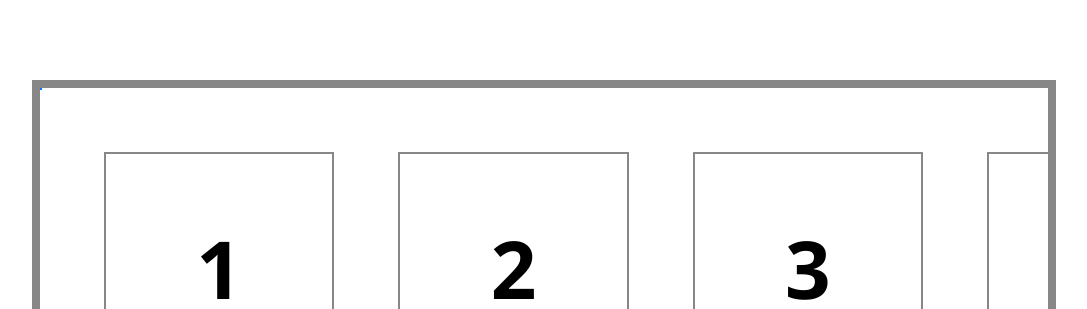
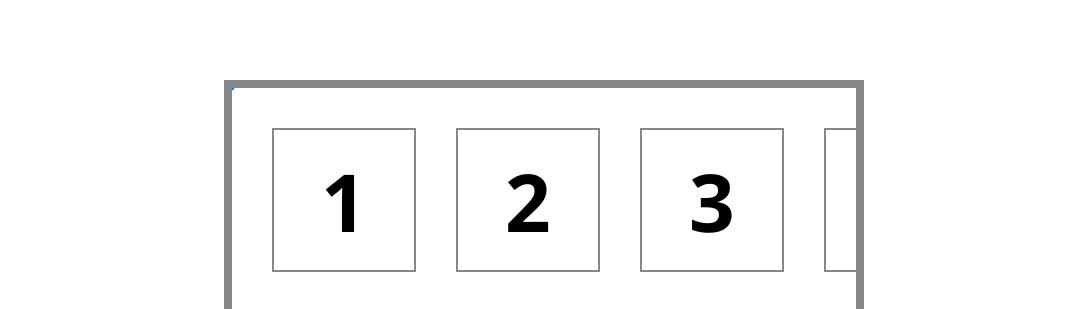
Before and after one commit to CodeSteppe/area-selector, a plain HTML site: page index.html in a window 1280 px wide. Shown: the top 309 px of the page, without its empty margins (96-1183 px from the left). Drawn offline with Linux system fonts and the light colour scheme.

Commit message:
update styles

```diff
--- a/style.css
+++ b/style.css
@@ -14,19 +14,19 @@ body {
 }
 
 #grid {
-  width: 80vw;
+  width: 80vh;
   height: 80vh;
   display: grid;
   grid-template-columns: repeat(10, 1fr);
-  gap: 5vw;
-  padding: 5vw;
+  gap: 5vh;
+  padding: 5vh;
   border: 8px solid #878787;
   overflow: auto;
 }
 
 .item {
-  width: 18vw;
-  height: 18vw;
+  width: 18vh;
+  height: 18vh;
   display: grid;
   place-items: center;
   font-size: 80px;
```
